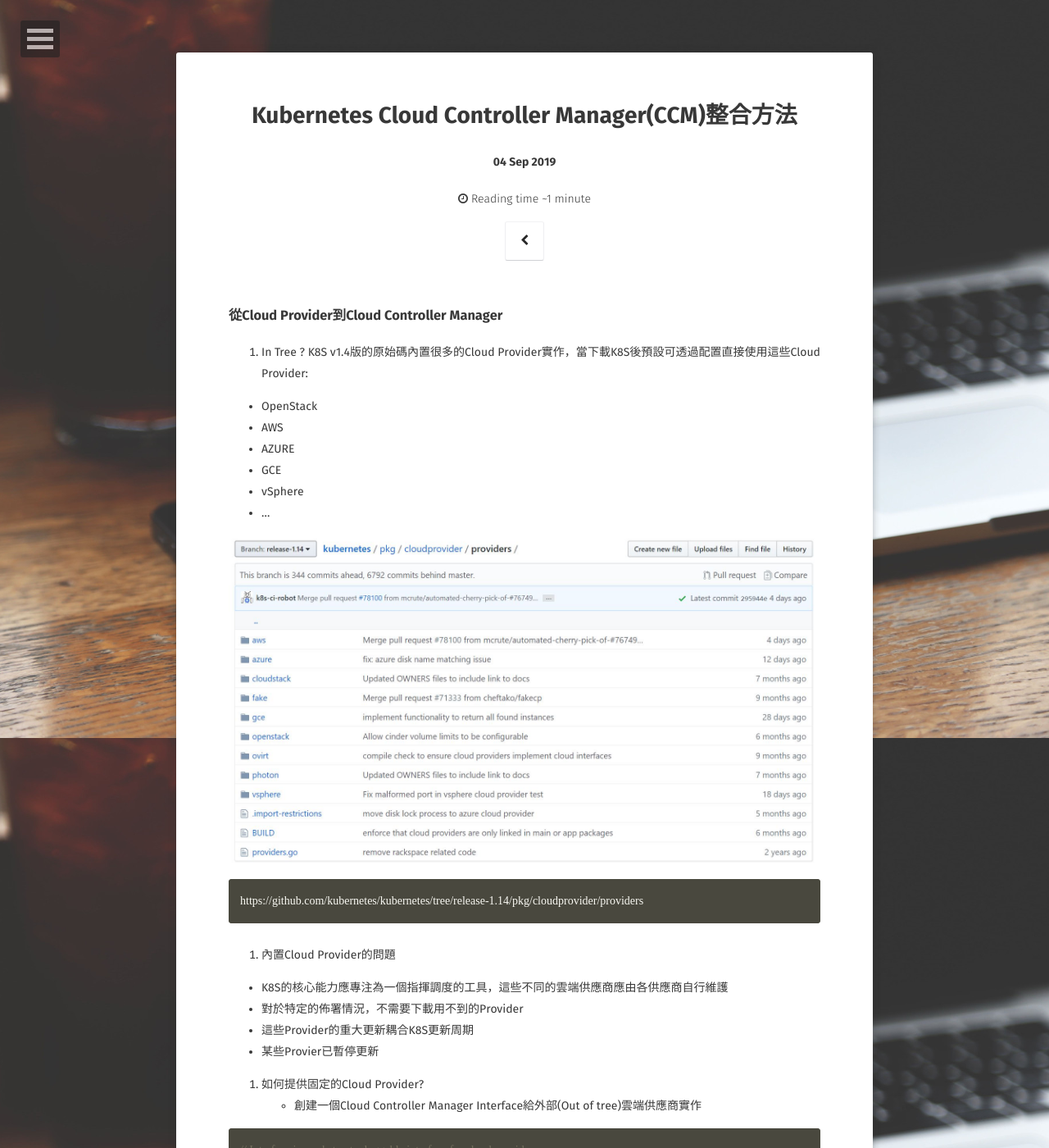
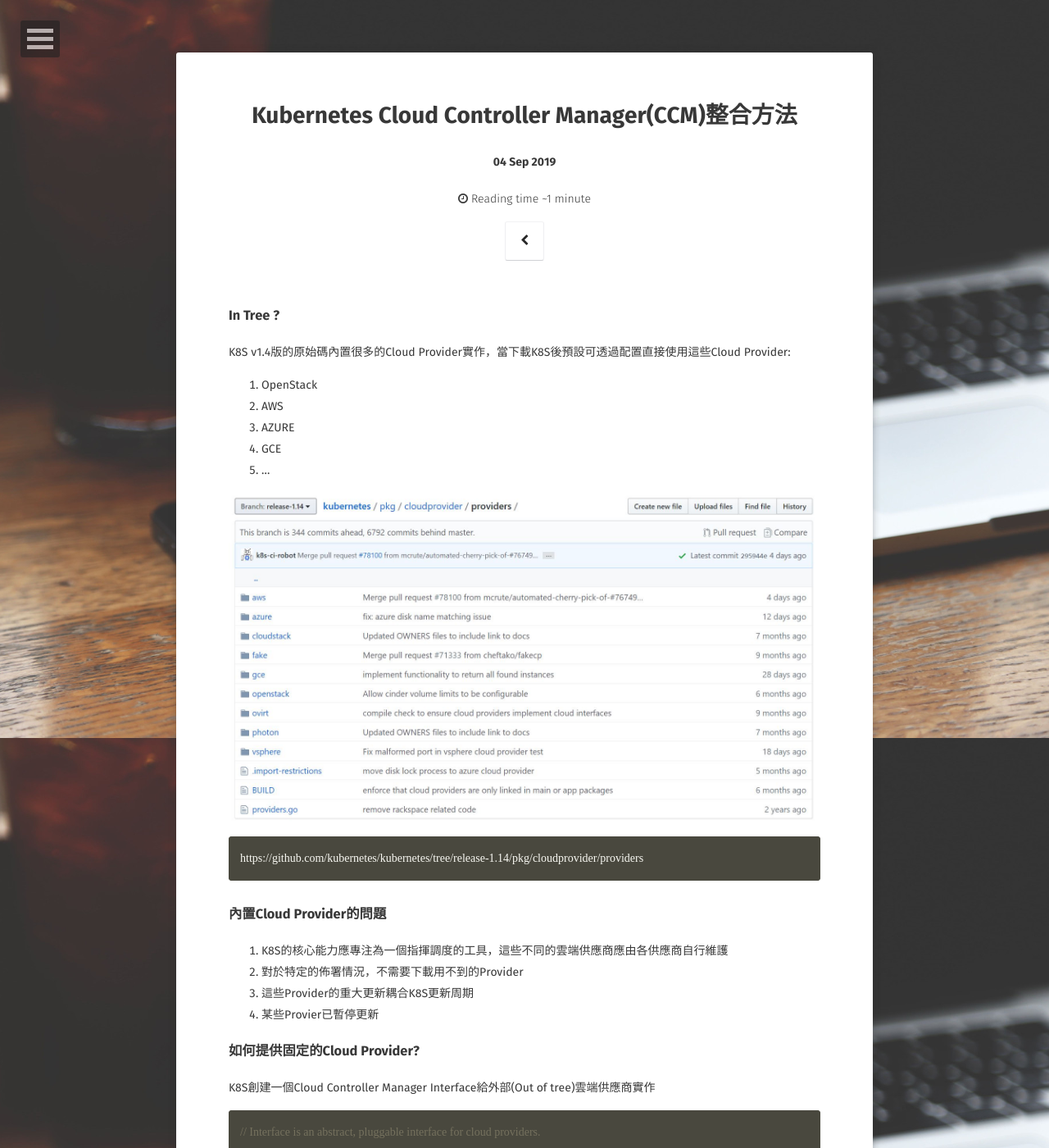
Before and after one commit to kisekitw/kisekitw.github.io, a Jekyll site: the page built from _posts/2019-09-04-Cloud-Controller-Manager.md, in a window 1280 px wide and 1400 px high. Shown: the whole window at 82% size. Built offline with Jekyll 4.4.1, drawn with Linux system fonts in a browser that asks for light colours; some web fonts are replaced.

Commit message:
add CCM intro

````diff
--- a/_posts/2019-09-04-Cloud-Controller-Manager.md
+++ b/_posts/2019-09-04-Cloud-Controller-Manager.md
@@ -9,17 +9,14 @@ tag:
 - OpenStack
 comments: false
 ---
-### 從Cloud Provider到Cloud Controller Manager
-
-1. In Tree ?
+### In Tree ?
 K8S v1.4版的原始碼內置很多的Cloud Provider實作，當下載K8S後預設可透過配置直接使用這些Cloud Provider:
 
-* OpenStack
-* AWS
-* AZURE
-* GCE
-* vSphere
-* ...
+1. OpenStack
+2. AWS
+3. AZURE
+4. GCE
+5. ...
 
  ![K8S v1.4 Cloud Provider](https://github.com/kisekitw/kisekitw.github.io/blob/master/assets/img/1080904/k8s14CloudProvider.png?raw=true)
 
@@ -27,15 +24,15 @@ K8S v1.4版的原始碼內置很多的Cloud Provider實作，當下載K8S後預
 https://github.com/kubernetes/kubernetes/tree/release-1.14/pkg/cloudprovider/providers
 ```
 
-2. 內置Cloud Provider的問題
+### 內置Cloud Provider的問題
 
-* K8S的核心能力應專注為一個指揮調度的工具，這些不同的雲端供應商應由各供應商自行維護
-* 對於特定的佈署情況，不需要下載用不到的Provider
-* 這些Provider的重大更新耦合K8S更新周期
-* 某些Provier已暫停更新
+1. K8S的核心能力應專注為一個指揮調度的工具，這些不同的雲端供應商應由各供應商自行維護
+2. 對於特定的佈署情況，不需要下載用不到的Provider
+3. 這些Provider的重大更新耦合K8S更新周期
+4. 某些Provier已暫停更新
 
-3. 如何提供固定的Cloud Provider?
-* 創建一個Cloud Controller Manager Interface給外部(Out of tree)雲端供應商實作
+### 如何提供固定的Cloud Provider?
+K8S創建一個Cloud Controller Manager Interface給外部(Out of tree)雲端供應商實作
 
 ```golang
 // Interface is an abstract, pluggable interface for cloud providers.
````
